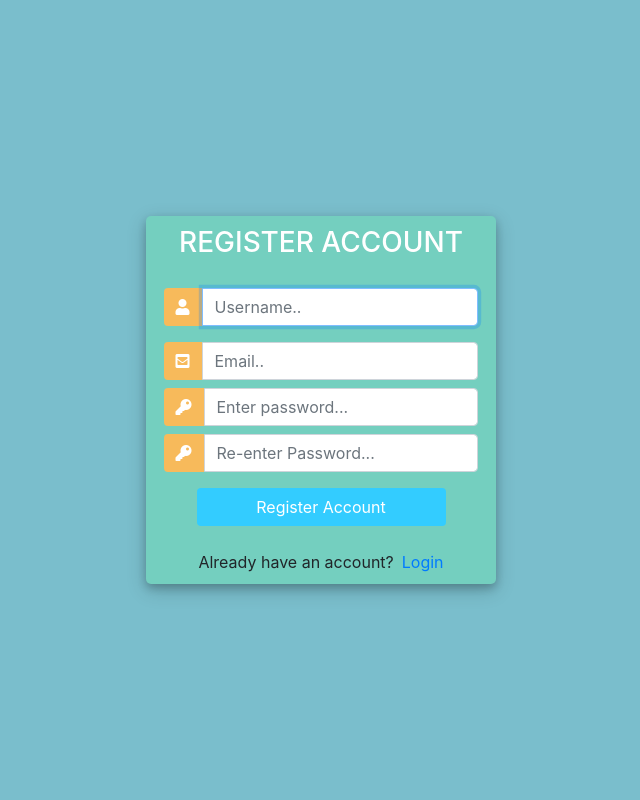
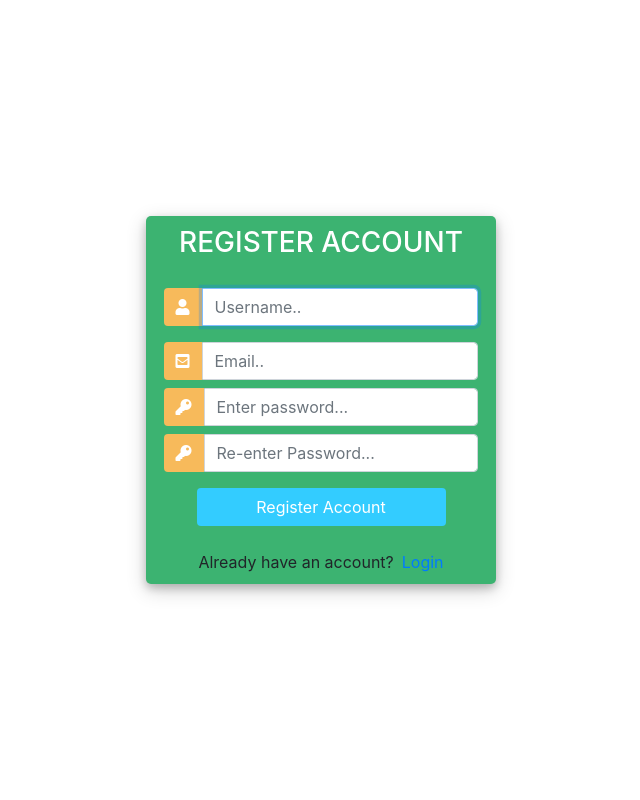
Before and after one commit to Sakshi-jhaa/cp, a Django app: page /register/ in a window 1280 px wide. Shown: the whole page, without its empty margins (319-959 px from the left). Run offline with Django 3.2, Linux system fonts and the light colour scheme; some libraries are stand-ins or nearby versions.

Commit message:
Update register.html

```diff
--- a/capp/templates/capp/register.html
+++ b/capp/templates/capp/register.html
@@ -13,13 +13,13 @@
 			margin: 0;
 			padding: 0;
 			height: 100%;
-			background: #7abecc !important;
+			background: white !important;
 		}
 		.user_card {
 			width: 350px;
 			margin-top: auto;
 			margin-bottom: auto;
-			background: #74cfbf;
+			background: mediumseagreen;
 			position: relative;
 			display: flex;
 			justify-content: center;
```
